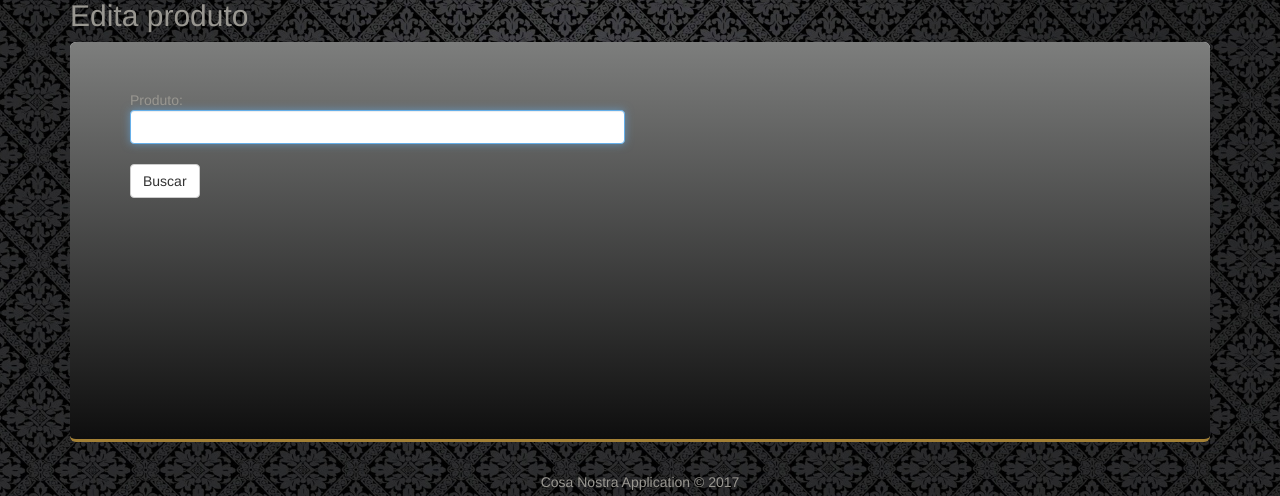
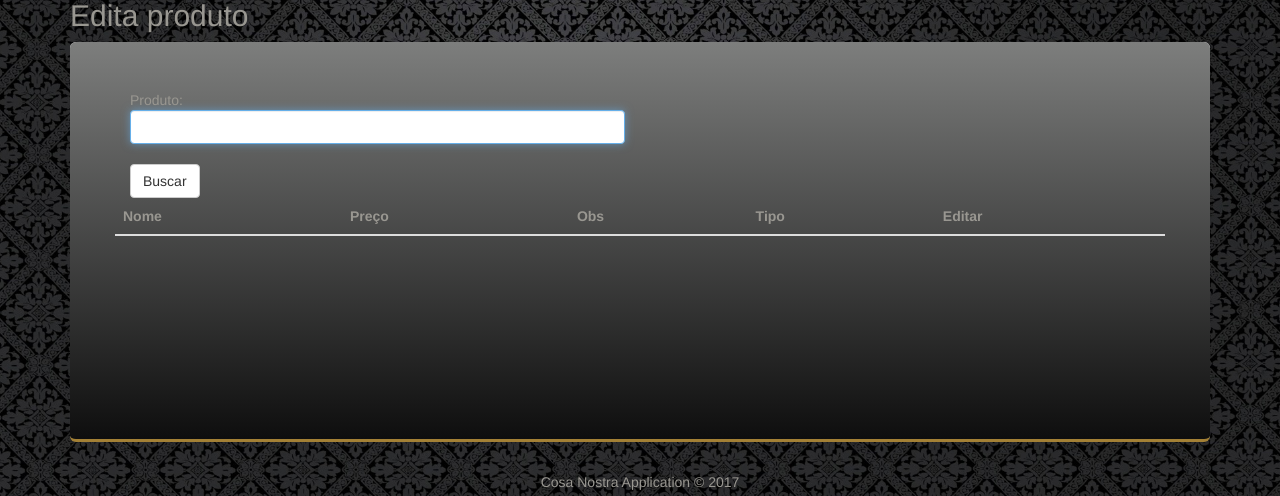
Before and after one commit to redcliver/CosaNostra, a Django app: page /outros/editaprod/ in a window 1280 px wide. Shown: the part 212-708 px from the top of the page. Run offline with Django 3.2, Linux system fonts and the light colour scheme; lists and menus that the app fills with data are empty; some libraries are stand-ins or nearby versions.

Commit message:
Update editaprod.html

```diff
--- a/outros/templates/editaprod.html
+++ b/outros/templates/editaprod.html
@@ -12,4 +12,31 @@
 
     <button type="submit" class="btn btn-default">Buscar</button>
 </form>
+<form method="GET" action="/outros/editaprod1">
+
+    <div class="row">
+        <table class="table">
+            <thead>
+                <tr>
+                    <th>Nome</th>
+                    <th>Preço</th>
+                    <th>Obs</th>
+                    <th>Tipo</th>
+                    <th>Editar</th>
+                </tr>
+            </thead>
+            <tbody>
+                {% for produto in produtos %}
+                <tr>
+                    <td>{{produto.nome}}</td>
+                    <td>{{produto.preco}}</td>
+                    <td>{{produto.obs}}</td>
+                    <td>{{produto.tipo}}</td>
+                    <td><button class="btn btn-default" value={{produto.id}} name="id" type="submit">Editar</button></td>
+                </tr>
+                {% endfor %}
+            </tbody>
+        </table>
+    </div>
+</form>
 {% endblock %}
```
